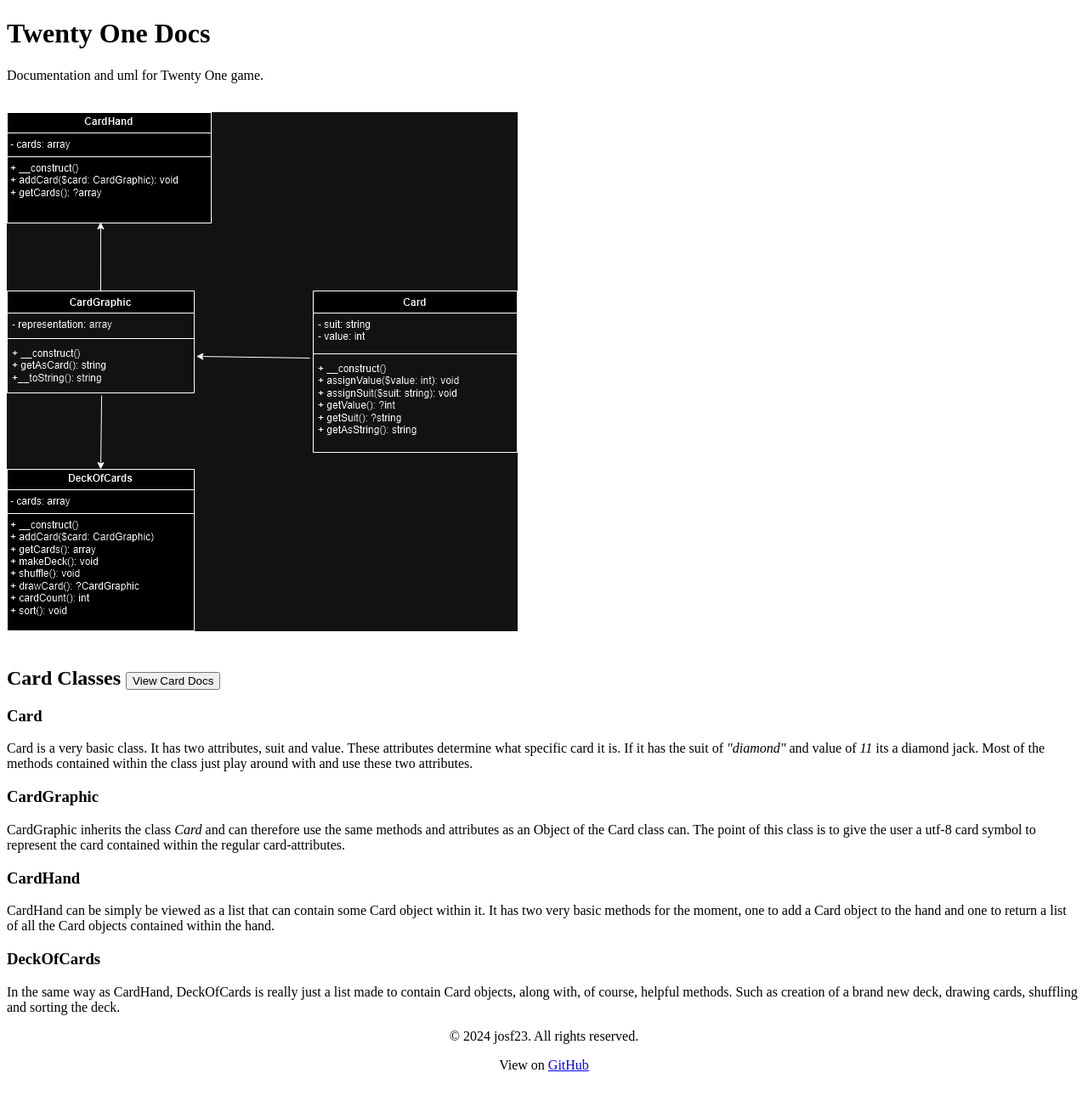
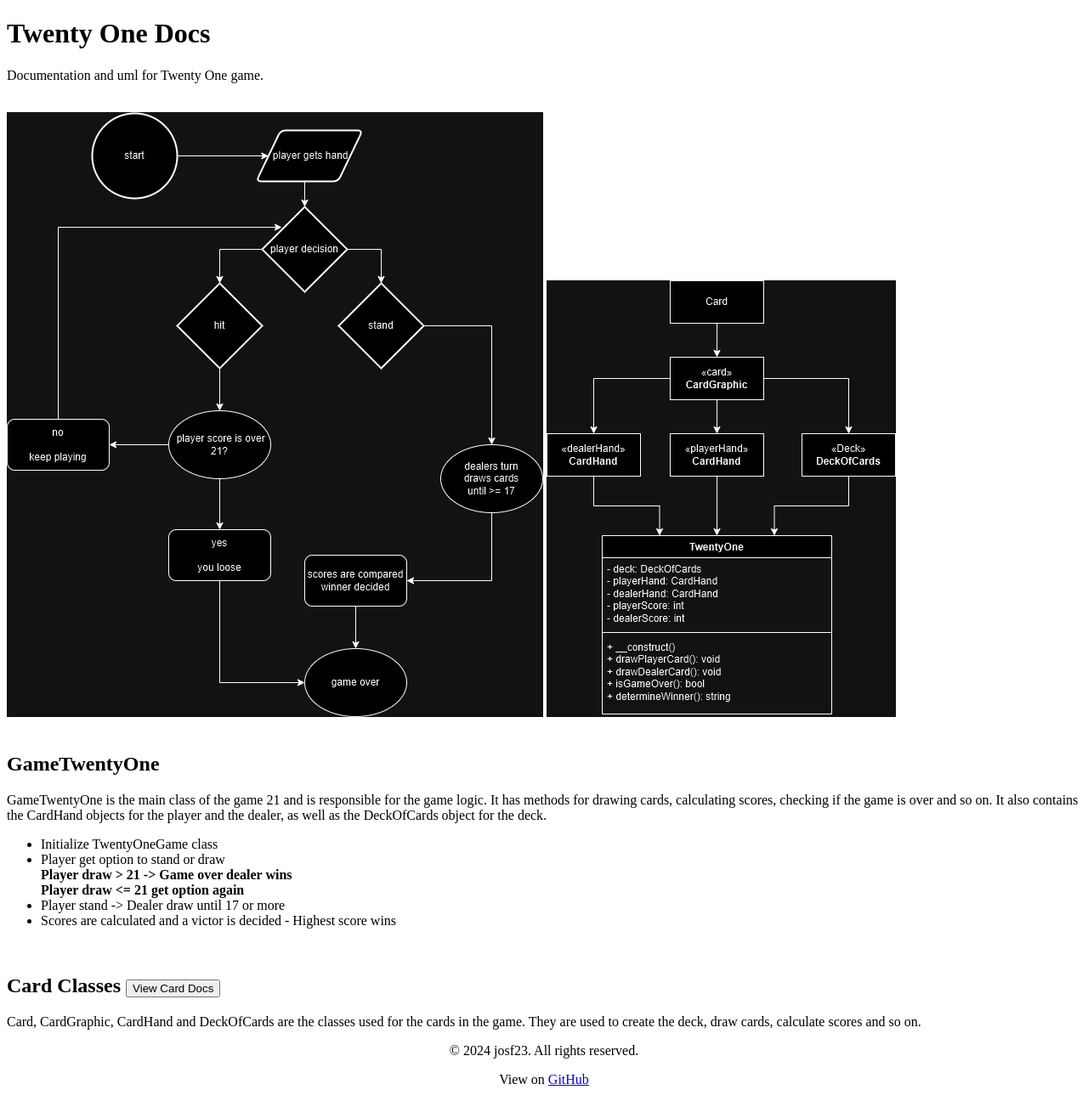
Before and after one commit to CCenjoyer/mvc, a Symfony app: template templates/twenty_one/game_docs.html.twig in a window 1280 px wide. Shown: the part 186-1482 px from the top of the page at 85% size. Before the commit the page ends 1447 px from the top, so only its background shows below. Run offline with Twig, Linux system fonts and the light colour scheme; the template is opened without the code that fills it, so the values that code supplies are empty; some libraries are stand-ins or nearby versions.

Commit message:
Added pseudo code

```diff
--- a/templates/twenty_one/game_docs.html.twig
+++ b/templates/twenty_one/game_docs.html.twig
@@ -8,30 +8,26 @@
         <p>Documentation and uml for Twenty One game.</p>
 
                 <br>
-                <img src="{{ asset('build/images/cardsclasses.png') }}" id="card-uml" alt="">
+                <img src="{{ asset('build/images/twentyoneflow.png') }}" alt="">
+                <img src="{{ asset('build/images/twentyone.png') }}" alt="">
 
                 <br><br>
-                <h2>Card Classes <button onclick="window.location.href='{{ path('card_docs') }}'">View Card Docs</button></h2>
-                <h3>Card</h3>
-                <p>Card is a very basic class. It has two attributes, suit and value. These attributes determine what specific card it is. If it
-                has the suit of <em>"diamond"</em> and value of <em>11</em> its a diamond jack. Most of the methods contained within the class just play around with and use
-                these two attributes.</p>
 
-                <h3>CardGraphic</h3>
-                <p>CardGraphic inherits the class <em>Card</em> and can therefore use the same methods and attributes as an Object of the Card class can.
-                    The point of this class is to give the user a utf-8 card symbol to represent the card contained within the regular card-attributes.
+                <h2>GameTwentyOne</h2>
+                <p>GameTwentyOne is the main class of the game 21 and is responsible for the game logic. It has methods for drawing cards, calculating scores, checking if the game is over and
+                so on. It also contains the CardHand objects for the player and the dealer, as well as the DeckOfCards object for the deck.
                 </p>
 
-                <h3>CardHand</h3>
-                <p>
-                CardHand can be simply be viewed as a list that can contain some Card object within it. It has two very basic methods for the moment, one to add a Card object to the hand
-                and one to return a list of all the Card objects contained within the hand.
-                </p>
+                <ul>
+                    <li>Initialize TwentyOneGame class</li>
+                    <li>Player get option to stand or draw</li>
+                    <strong>Player draw > 21 -> Game over dealer wins</strong><br>
+                    <strong>Player draw <= 21 get option again</strong>
+                    <li>Player stand -> Dealer draw until 17 or more</li>
+                    <li>Scores are calculated and a victor is decided - Highest score wins</li>
+                </ul>
 
-
-                <h3>DeckOfCards</h3>
-                <p>
-                In the same way as CardHand, DeckOfCards is really just a list made to contain Card objects, along with, of course, helpful methods. Such as creation of a brand new deck,
-                drawing cards, shuffling and sorting the deck.
-                </p>
+                <br>
+                <h2>Card Classes <button onclick="window.location.href='{{ path('card_docs') }}'">View Card Docs</button></h2>
+                <p>Card, CardGraphic, CardHand and DeckOfCards are the classes used for the cards in the game. They are used to create the deck, draw cards, calculate scores and so on.</p>
 {% endblock %}
```
